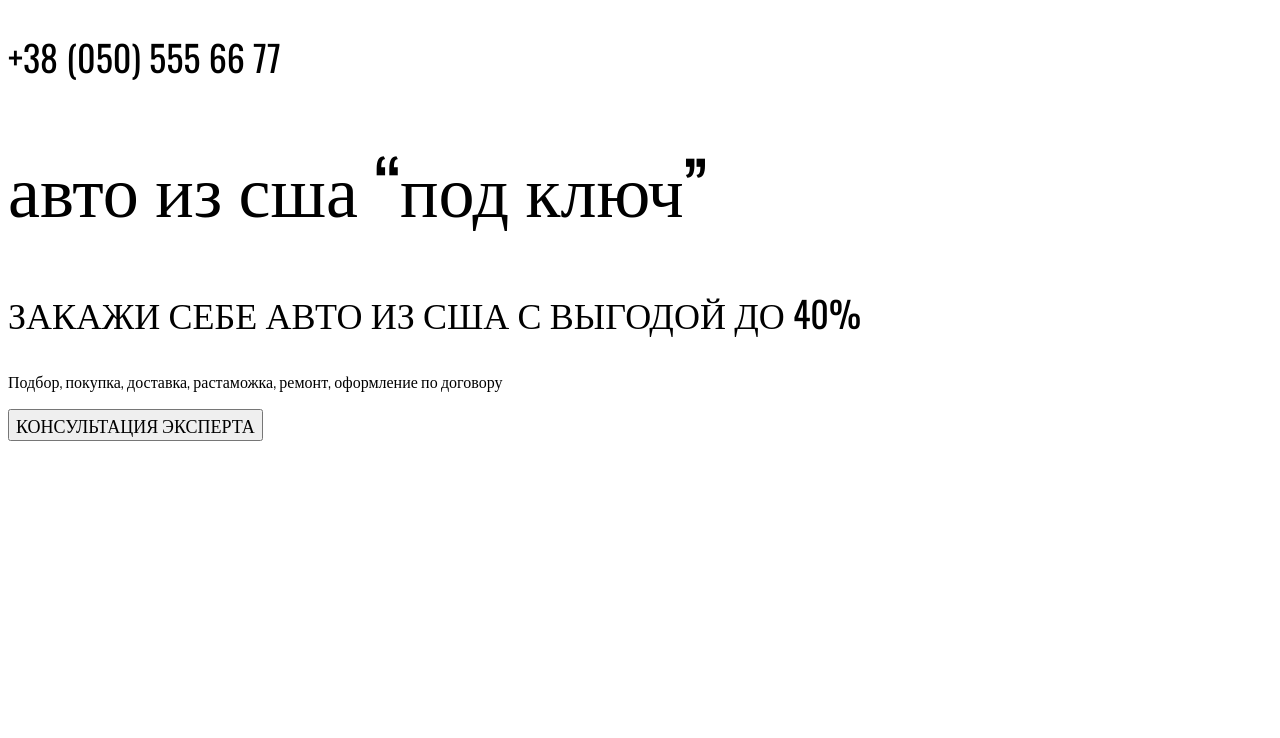
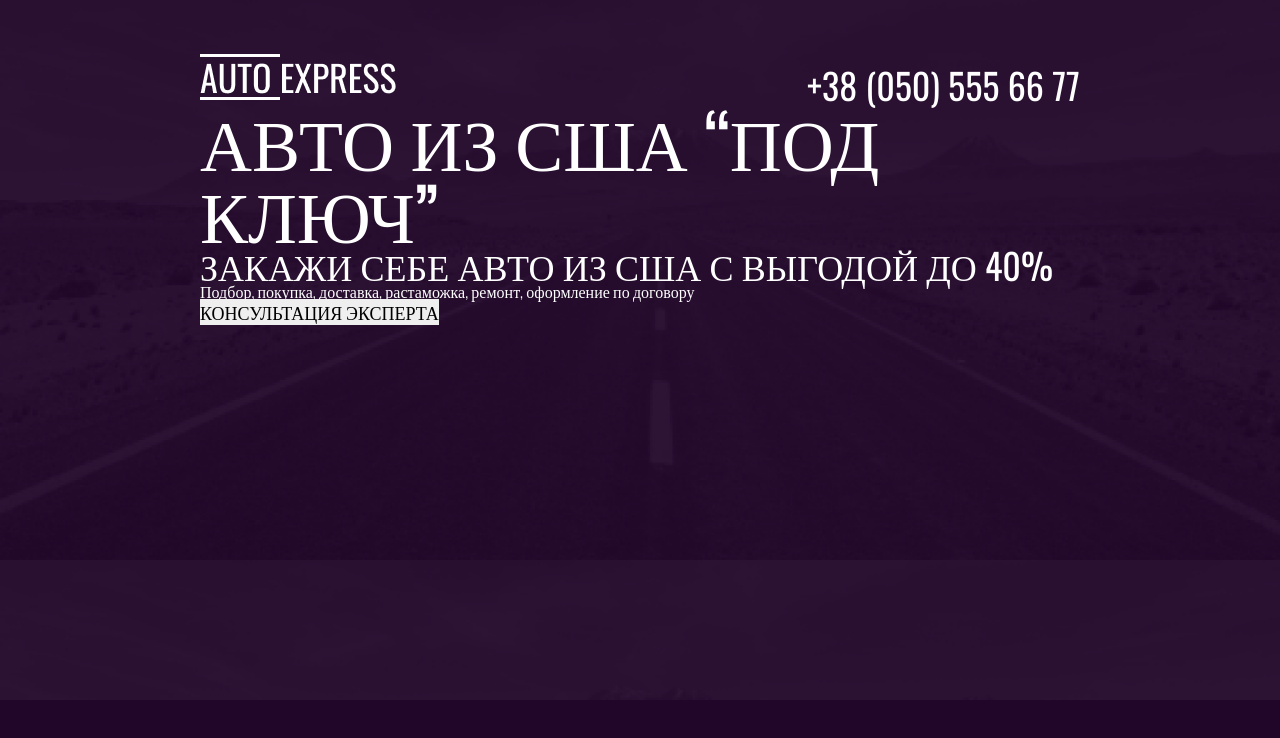
Before and after one commit to SelesPurple/AUTOexpress, a plain HTML site: page index.html in a window 1280 px wide. Drawn offline with nearby package versions, Linux system fonts and the light colour scheme.

Commit message:
background layers are done or not??

```diff
--- a/index.html
+++ b/index.html
@@ -5,21 +5,24 @@
     <meta http-equiv="X-UA-Compatible" content="IE=edge">
     <meta name="viewport" content="width=device-width, initial-scale=1.0">
     <title>AUTOexpress</title>
+    <link rel="stylesheet" href="reset.css">
     <link rel="stylesheet" href="style.css">
     <link href="https://fonts.googleapis.com/css?family=Oswald:300,regular" rel="stylesheet" />
 </head>
 <body>
     <div class="main-page">
+        <div class="main-page__text-block">
             <div class="head">
-            <h2 class="logo"></h2>
+                <a href="#"><img src="img/logo.png" alt="AUTOexpress"></a>
                 <h2 class="number">+38 (050) 555 66 77</h2>
             </div>
-        <div class="main-page__text-block">
+
                 <h1>авто из сша “под ключ”</h1>
                 <h2>ЗАКАЖИ СЕБЕ АВТО ИЗ США С ВЫГОДОЙ ДО 40%</h2>
                 <p>Подбор, покупка, доставка, растаможка, ремонт, оформление по договору</p>
                 <button>КОНСУЛЬТАЦИЯ ЭКСПЕРТА</button>
             </div>
         </div>
+    </div>
 </body>
 </html>
--- /dev/null
+++ b/reset.css
@@ -0,0 +1,38 @@
+/*Обнуление*/
+*{
+	padding: 0;
+	margin: 0;
+	border: 0;
+}
+*,*:before,*:after{
+	-moz-box-sizing: border-box;
+	-webkit-box-sizing: border-box;
+	box-sizing: border-box;
+}
+:focus,:active{outline: none;}
+a:focus,a:active{outline: none;}
+
+nav,footer,header,aside{display: block;}
+
+html,body{
+	height: 100%;
+	width: 100%;
+	font-size: 100%;
+	line-height: 1;
+	font-size: 14px;
+	-ms-text-size-adjust: 100%;
+	-moz-text-size-adjust: 100%;
+	-webkit-text-size-adjust: 100%;
+}
+input,button,textarea{font-family:inherit;}
+
+input::-ms-clear{display: none;}
+button{cursor: pointer;}
+button::-moz-focus-inner {padding:0;border:0;}
+a, a:visited{text-decoration: none; }
+a:hover{text-decoration: none;}
+ul li{list-style: none;}
+img{vertical-align: top;}
+
+h1,h2,h3,h4,h5,h6{font-size:inherit;font-weight: 400;}
+/*--------------------*/
--- a/style.scss
+++ b/style.scss
@@ -4,6 +4,7 @@ $branded: #21062A;
 $accent: #5A0D67;
 $grey: #C4C4C4;
 $black: #2C2B2B;
+//
 
 * {
     font-family: 'Oswald';
@@ -12,10 +13,12 @@ $black: #2C2B2B;
     h1 {
         font-weight: 400;
         font-size: 72px;
+        text-transform: uppercase;
     }
     h2 {
         font-weight: 400;
         font-size: 36px;
+        text-transform: uppercase;
     }
     h3 {
         font-size: 24px;
@@ -28,6 +31,20 @@ $black: #2C2B2B;
     }
 }
 body {
+    color: $white;
+    background: $branded;
+    .main-page {
+        background: url(img/main-page_background.png);
+        background-size: 100%;
+        .main-page__text-block {
+            padding: 50px 200px;
+            height: 700px;
+            .head {
+                display: flex;
+                justify-content: space-between;
+                align-items: end;
+            }
+        }
 
-
+    }
 }
```
Also changed, not shown: img/logo.png (added), img/logo.svg (deleted), style.css. Lines whose indentation alone changed are shown as unchanged.
